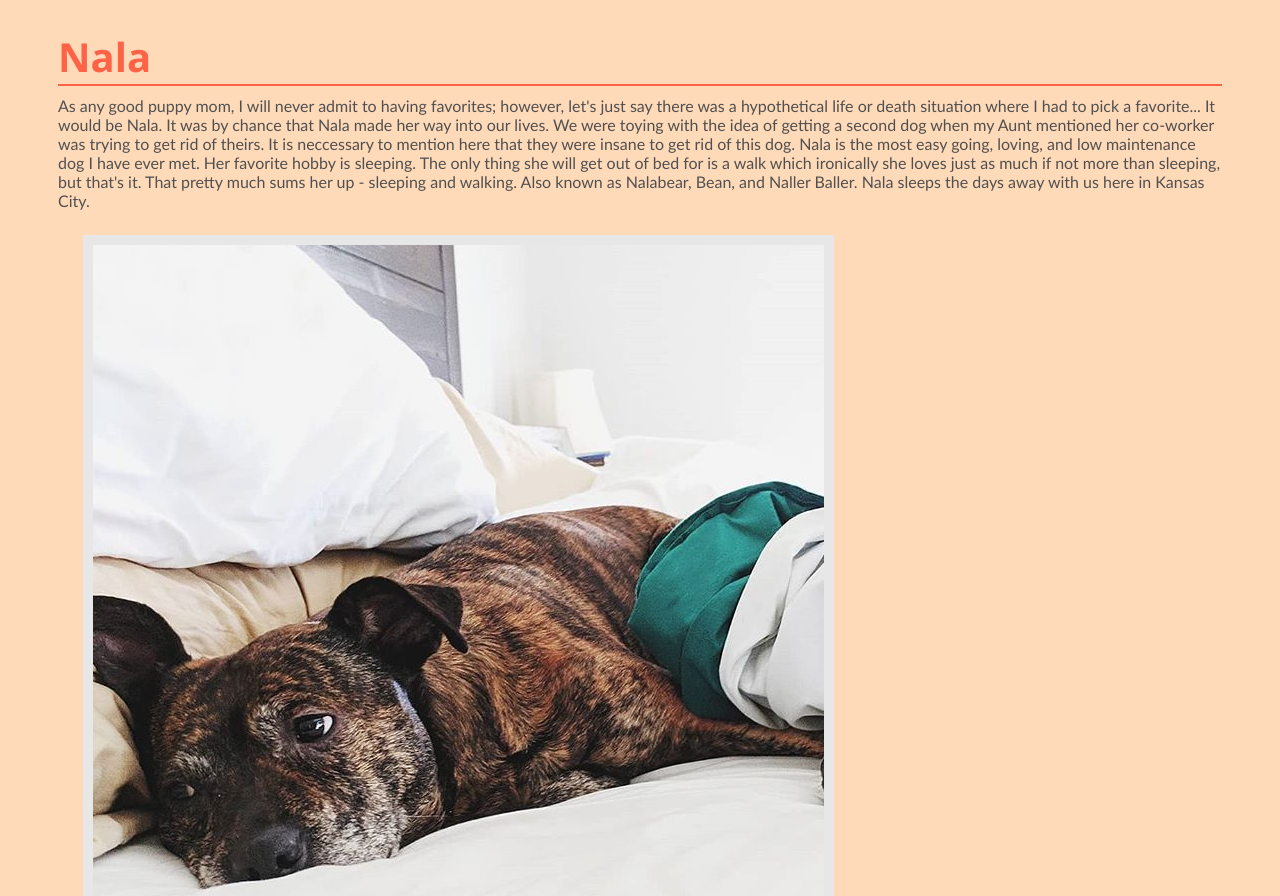
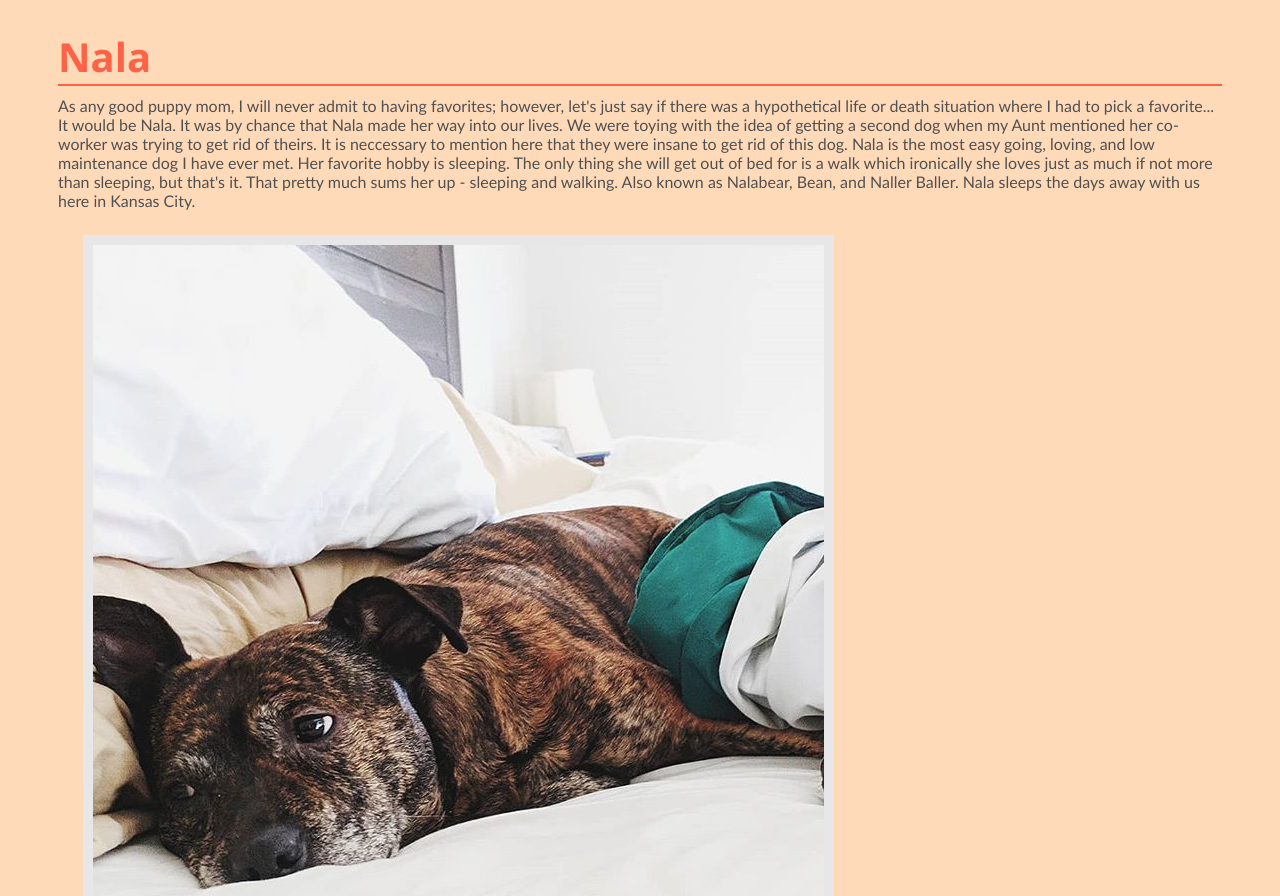
Before and after one commit to kahamilton3/html-me-something, a plain HTML site: page index.html in a window 1280 px wide. Shown: the part 2842-3738 px from the top of the page. Drawn offline with Linux system fonts and the light colour scheme.

Commit message:
fixed more typos. oops

```diff
--- a/index.html
+++ b/index.html
@@ -65,7 +65,7 @@
                 <a name="nala"></a>
                 <h2>Nala</h2>
                 <p>
-                    As any good puppy mom, I will never admit to having favorites; however, let's just say there was a hypothetical life or death situation where I had to pick a favorite... It would be Nala. It was by chance that Nala made her way into our lives. We were toying with the idea of getting a second dog when my Aunt mentioned her co-worker was trying to get rid of theirs. It is neccessary to mention here that they were insane to get rid of this dog. Nala is the most easy going, loving, and low maintenance dog I have ever met. Her favorite hobby is sleeping. The only thing she will get out of bed for is a walk which ironically she loves just as much if not more than sleeping, but that's it. That pretty much sums her up - sleeping and walking. Also known as Nalabear, Bean, and Naller Baller. Nala sleeps the days away with us here in Kansas City.
+                    As any good puppy mom, I will never admit to having favorites; however, let's just say if there was a hypothetical life or death situation where I had to pick a favorite... It would be Nala. It was by chance that Nala made her way into our lives. We were toying with the idea of getting a second dog when my Aunt mentioned her co-worker was trying to get rid of theirs. It is neccessary to mention here that they were insane to get rid of this dog. Nala is the most easy going, loving, and low maintenance dog I have ever met. Her favorite hobby is sleeping. The only thing she will get out of bed for is a walk which ironically she loves just as much if not more than sleeping, but that's it. That pretty much sums her up - sleeping and walking. Also known as Nalabear, Bean, and Naller Baller. Nala sleeps the days away with us here in Kansas City.
                 </p>
                 <figure class = "images">
                     <img id = "nalaImage" src="Images/Nala.png" alt="Nala Image">
```
